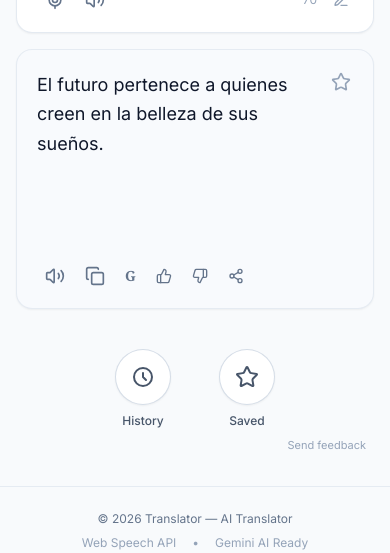
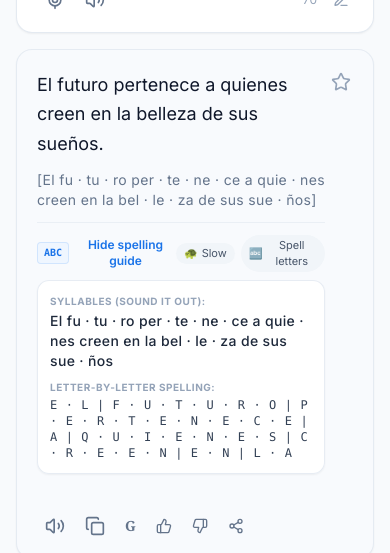
Before and after one commit to Hemanth6469/Ai-translator, a React (Vite) app: page / in a window 390 px wide. Shown: the part 510-1063 px from the top of the page. Built offline with nearby package versions, Linux system fonts and the light colour scheme; no server answers.

Commit message:
feat: add phonetic pronunciation and interactive how to spell feature with syllables and letter spelling

```diff
--- a/src/App.jsx
+++ b/src/App.jsx
@@ -37,6 +37,7 @@ export default function App() {
   const [isTranslating, setIsTranslating] = useState(false);
   const [detectedSource, setDetectedSource] = useState('en');
   const [provider, setProvider] = useState('Universal High-Speed Engine');
+  const [phoneticSpelling, setPhoneticSpelling] = useState(null);
 
   // Preferences & API Key
   const [apiKey, setApiKey] = useState(() => localStorage.getItem('translator_gemini_key') || localStorage.getItem('omnilingo_gemini_key') || '');
@@ -82,6 +83,7 @@ export default function App() {
       });
 
       setTranslatedText(result.translatedText);
+      setPhoneticSpelling(result.phoneticSpelling || null);
       if (result.detectedSource) {
         setDetectedSource(result.detectedSource);
       }
@@ -113,6 +115,7 @@ export default function App() {
   useEffect(() => {
     if (!sourceText.trim()) {
       setTranslatedText('');
+      setPhoneticSpelling(null);
       return;
     }
     if (!autoTranslate) return;
@@ -227,6 +230,7 @@ export default function App() {
               onToggleFavorite={handleToggleFavorite}
               provider={provider}
               detectedSource={detectedSource}
+              phoneticSpelling={phoneticSpelling}
               onOpenHistory={() => {
                 setHistoryStarredOnly(false);
                 setActiveTab('history');
--- a/src/components/TranslationBox.jsx
+++ b/src/components/TranslationBox.jsx
@@ -5,7 +5,7 @@ import {
   Edit3, Image as ImageIcon, FileText, Globe, Sparkles, Loader2, X
 } from 'lucide-react';
 import { getLanguageByCode } from '../data/languages';
-import { getTransliteration } from '../utils/transliterate';
+import { getTransliteration, getSyllableBreakdown, getLetterSpelling } from '../utils/transliterate';
 
 export default function TranslationBox({
   sourceText,
@@ -25,12 +25,14 @@ export default function TranslationBox({
   onToggleFavorite,
   provider,
   detectedSource,
+  phoneticSpelling = null,
   onOpenHistory,
   onOpenSaved,
   historyCount = 0,
   savedCount = 0
 }) {
   const [activeMediaTab, setActiveMediaTab] = useState('text'); // 'text' | 'images' | 'documents' | 'websites'
+  const [showSpelling, setShowSpelling] = useState(true);
   const [copied, setCopied] = useState(false);
   const [isListening, setIsListening] = useState(false);
   const [isSpeakingSource, setIsSpeakingSource] = useState(false);
@@ -118,6 +120,39 @@ export default function TranslationBox({
     window.speechSynthesis.speak(utterance);
   };
 
+  // Speak slowly (syllable pace)
+  const speakSlowly = (text, langCode) => {
+    if (!window.speechSynthesis || !text || !text.trim()) return;
+    window.speechSynthesis.cancel();
+    const langObj = getLanguageByCode(langCode);
+    const utterance = new SpeechSynthesisUtterance(text);
+    utterance.lang = langObj?.speechCode || 'en-US';
+    utterance.rate = 0.55;
+    const voices = window.speechSynthesis.getVoices();
+    const targetVoice = voices.find(v => v.lang.startsWith((utterance.lang || '').slice(0, 2)));
+    if (targetVoice) utterance.voice = targetVoice;
+    setIsSpeakingTarget(true);
+    utterance.onend = () => setIsSpeakingTarget(false);
+    utterance.onerror = () => setIsSpeakingTarget(false);
+    window.speechSynthesis.speak(utterance);
+  };
+
+  // Spell out letter-by-letter
+  const spellLettersAloud = (text, langCode) => {
+    if (!window.speechSynthesis || !text || !text.trim()) return;
+    window.speechSynthesis.cancel();
+    const langObj = getLanguageByCode(langCode);
+    const words = text.trim().split(/\s+/).slice(0, 3);
+    const lettersSpaced = words.map(w => w.replace(/[^\p{L}\p{N}]/gu, '').split('').join('  ')).join(' ... ');
+    const utterance = new SpeechSynthesisUtterance(lettersSpaced);
+    utterance.lang = langObj?.speechCode || 'en-US';
+    utterance.rate = 0.65;
+    setIsSpeakingTarget(true);
+    utterance.onend = () => setIsSpeakingTarget(false);
+    utterance.onerror = () => setIsSpeakingTarget(false);
+    window.speechSynthesis.speak(utterance);
+  };
+
   const copyToClipboard = (text) => {
     if (!text) return;
     navigator.clipboard.writeText(text);
@@ -175,8 +210,11 @@ export default function TranslationBox({
     { code: 'ms', label: 'Malay' }
   ];
 
-  // Romanization transliteration
-  const romanized = getTransliteration(translatedText, targetLang);
+  // Romanization transliteration & Spelling Breakdowns
+  const romanized = getTransliteration(translatedText, targetLang, phoneticSpelling);
+  const syllableBreakdown = getSyllableBreakdown(translatedText);
+  const letterSpelling = getLetterSpelling(translatedText);
+  const displaySpelling = romanized || syllableBreakdown;
 
   // File drop handler for Images & Documents
   const handleDrop = (e) => {
@@ -482,15 +520,68 @@ export default function TranslationBox({
                     <span className="text-xs font-medium">Translating...</span>
                   </div>
                 ) : translatedText ? (
-                  <div className="space-y-2 select-text">
+                  <div className="space-y-3 select-text">
                     <div className="text-slate-900 dark:text-slate-100 text-lg sm:text-xl leading-relaxed font-normal whitespace-pre-wrap">
                       {translatedText}
                     </div>
 
                     {/* Transliteration Romanization (Pronunciation) */}
-                    {romanized && (
+                    {displaySpelling && (
                       <div className="text-sm font-normal text-slate-500 dark:text-slate-400 tracking-wide font-sans">
-                        [{romanized}]
+                        [{displaySpelling}]
+                      </div>
+                    )}
+
+                    {/* Interactive "How to spell" Guide */}
+                    {translatedText.trim() && (
+                      <div className="mt-3 pt-3 border-t border-slate-200/60 dark:border-slate-800/80">
+                        <div className="flex items-center justify-between mb-2">
+                          <button
+                            onClick={() => setShowSpelling(!showSpelling)}
+                            className="flex items-center gap-1.5 text-xs font-semibold text-[#1a73e8] dark:text-blue-400 hover:underline"
+                          >
+                            <span className="px-1.5 py-0.5 rounded bg-blue-50 dark:bg-blue-950/60 text-[10px] font-mono border border-blue-200/60 dark:border-blue-800/60 font-bold">ABC</span>
+                            <span>{showSpelling ? 'Hide spelling guide' : 'How to spell'}</span>
+                          </button>
+
+                          {showSpelling && (
+                            <div className="flex items-center gap-1.5">
+                              <button
+                                onClick={() => speakSlowly(translatedText, targetLang)}
+                                title="Pronounce slowly"
+                                className="text-[11px] px-2 py-0.5 rounded-full bg-slate-100 hover:bg-slate-200 dark:bg-slate-800 dark:hover:bg-slate-700 text-slate-600 dark:text-slate-300 flex items-center gap-1 transition-colors"
+                              >
+                                <span>🐢</span>
+                                <span>Slow</span>
+                              </button>
+                              <button
+                                onClick={() => spellLettersAloud(translatedText, targetLang)}
+                                title="Spell letters aloud"
+                                className="text-[11px] px-2 py-0.5 rounded-full bg-slate-100 hover:bg-slate-200 dark:bg-slate-800 dark:hover:bg-slate-700 text-slate-600 dark:text-slate-300 flex items-center gap-1 transition-colors"
+                              >
+                                <span>🔤</span>
+                                <span>Spell letters</span>
+                              </button>
+                            </div>
+                          )}
+                        </div>
+
+                        {showSpelling && (
+                          <div className="bg-white/90 dark:bg-slate-900/80 rounded-xl p-3 border border-slate-200/80 dark:border-slate-800 text-xs space-y-2 shadow-sm animate-fade-in">
+                            <div>
+                              <span className="text-slate-400 dark:text-slate-500 text-[10px] uppercase font-bold tracking-wider block mb-0.5">Syllables (Sound it out):</span>
+                              <span className="font-medium text-slate-800 dark:text-slate-200 text-sm tracking-wide">
+                                {syllableBreakdown || translatedText}
+                              </span>
+                            </div>
+                            <div>
+                              <span className="text-slate-400 dark:text-slate-500 text-[10px] uppercase font-bold tracking-wider block mb-0.5">Letter-by-Letter Spelling:</span>
+                              <span className="font-mono text-slate-700 dark:text-slate-300 text-xs tracking-wider">
+                                {letterSpelling || translatedText}
+                              </span>
+                            </div>
+                          </div>
+                        )}
                       </div>
                     )}
                   </div>
--- a/src/utils/transliterate.js
+++ b/src/utils/transliterate.js
@@ -1,4 +1,4 @@
-// Transliteration / Romanization utility for non-Latin scripts (Greek, Cyrillic, etc.)
+// Transliteration & Spelling utility for pronunciations, syllables, and letter-by-letter spelling
 
 const greekMap = {
   'α': 'a', 'ά': 'á', 'β': 'v', 'γ': 'g', 'δ': 'd', 'ε': 'e', 'έ': 'é',
@@ -18,13 +18,45 @@ const cyrillicMap = {
   'з': 'z', 'и': 'i', 'й': 'y', 'к': 'k', 'л': 'l', 'м': 'm', 'н': 'n', 'о': 'o',
   'п': 'p', 'р': 'r', 'с': 's', 'т': 't', 'у': 'u', 'ф': 'f', 'х': 'kh', 'ц': 'ts',
   'ч': 'ch', 'ш': 'sh', 'щ': 'shch', 'ъ': '', 'ы': 'y', 'ь': '', 'э': 'e', 'ю': 'yu', 'я': 'ya',
-  'А': 'A', 'Б': 'B', 'В': 'V', 'Г': 'G', 'Δ': 'D', 'Е': 'E', 'Ё': 'Yo', 'Ж': 'Zh',
+  'А': 'A', 'Б': 'B', 'В': 'V', 'Г': 'G', 'Д': 'D', 'Е': 'E', 'Ё': 'Yo', 'Ж': 'Zh',
   'З': 'Z', 'И': 'I', 'Й': 'Y', 'К': 'K', 'Л': 'L', 'М': 'M', 'Н': 'N', 'О': 'O',
   'П': 'P', 'Р': 'R', 'С': 'S', 'Т': 'T', 'У': 'U', 'Ф': 'F', 'Х': 'Kh', 'Ц': 'Ts',
   'Ч': 'Ch', 'Ш': 'Sh', 'Щ': 'Shch', 'Ъ': '', 'Ы': 'Y', 'Ь': '', 'Э': 'E', 'Ю': 'Yu', 'Я': 'Ya'
 };
 
-export function getTransliteration(text, targetLang) {
+// Syllable splitter for words
+export function getSyllableBreakdown(text) {
+  if (!text || typeof text !== 'string') return '';
+  const words = text.trim().split(/\s+/);
+
+  return words.map(word => {
+    const clean = word.replace(/[^\p{L}\p{N}]/gu, '');
+    if (!clean) return word;
+    if (clean.length <= 3) return clean;
+
+    // Pattern to match vowel-centered syllables
+    const matches = clean.match(/[^aeiouyáéíóúàèùâêîôûäöü]*[aeiouyáéíóúàèùâêîôûäöü]+(?:[^aeiouyáéíóúàèùâêîôûäöü]+(?=$|[^aeiouyáéíóúàèùâêîôûäöü]))?/gi);
+    return matches && matches.length > 1 ? matches.join(' · ') : clean;
+  }).join('   ');
+}
+
+// Letter-by-letter spelling breakdown (e.g. H - E - L - L - O)
+export function getLetterSpelling(text) {
+  if (!text || typeof text !== 'string') return '';
+  const words = text.trim().split(/\s+/).slice(0, 8); // limit for clarity
+
+  return words.map(word => {
+    const letters = word.replace(/[^\p{L}\p{N}]/gu, '').split('');
+    return letters.map(l => l.toUpperCase()).join(' · ');
+  }).filter(Boolean).join('   |   ');
+}
+
+// Romanization / Phonetic Transliteration
+export function getTransliteration(text, targetLang, remotePhonetic = null) {
+  if (remotePhonetic && typeof remotePhonetic === 'string' && remotePhonetic.trim()) {
+    return remotePhonetic.trim();
+  }
+
   if (!text || typeof text !== 'string') return null;
 
   // Greek
```
Also changed, not shown: api/translate.js (+20 -2 lines), server.js (+20 -2 lines), src/services/api.js (+20 -2 lines).
